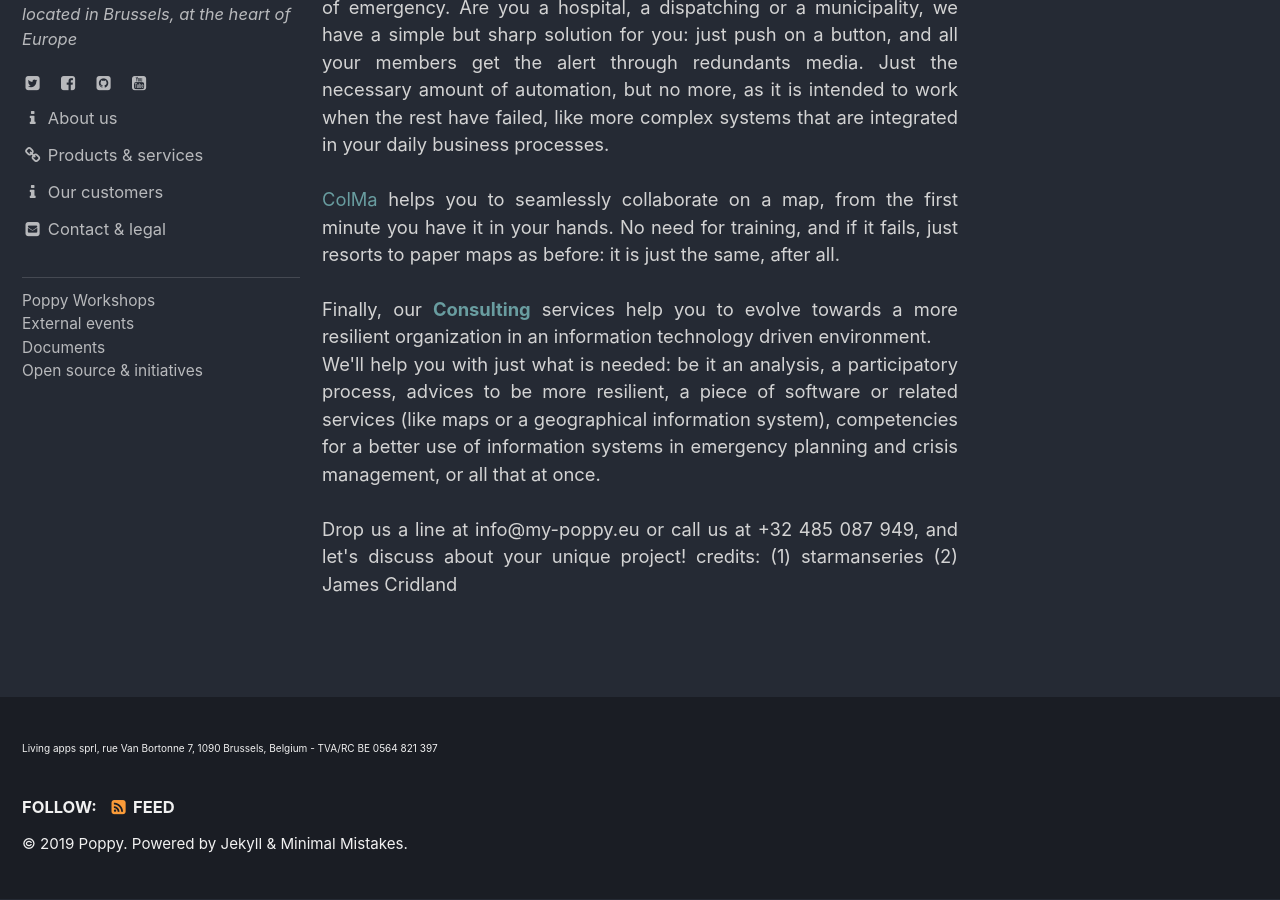
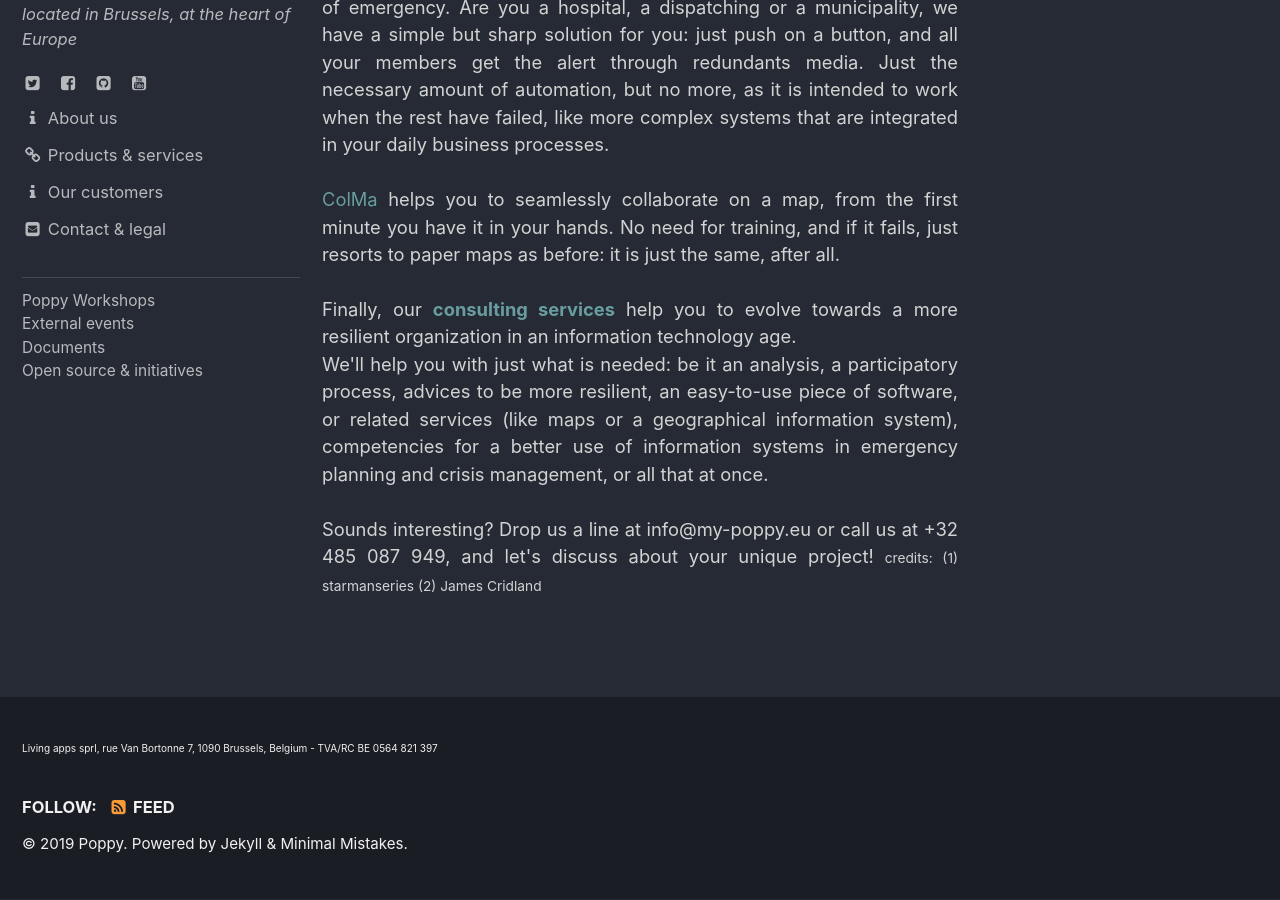
Before and after one commit to ccloquet/ccloquet.github.io, a Jekyll site: the page built from _pages/products_and_services.html, in a window 1280 px wide and 900 px high, scrolled down 857 px. Built offline with Jekyll 4.4.1, drawn with Linux system fonts in a browser that asks for light colours; cached includes are drawn as plain includes.

Commit message:
Update products_and_services.html

```diff
--- a/_pages/products_and_services.html
+++ b/_pages/products_and_services.html
@@ -26,14 +26,15 @@ b {color:white}
 	<a href=''>ColMa</a> helps you to seamlessly collaborate on a map, from the first minute you have it in your hands. No need for training, and if it fails, just resorts to paper maps as before: it is just the same, after all.
 	<br>
 	<br>
-	Finally, our <b><a href=''>Consulting</a></b> services help you to evolve towards a more resilient organization in an information technology driven environment.
+	Finally, our <b><a href=''>consulting services</a></b> help you to evolve towards a more resilient organization in an information technology age.
 	<br>
-	We'll help you with just what is needed: be it an analysis, a participatory process, advices to be more resilient, a piece of software or related services (like maps or a geographical information system),
+	We'll help you with just what is needed: be it an analysis, a participatory process, advices to be more resilient, an easy-to-use piece of software, or related services (like maps or a geographical information system),
 	competencies for a better use of information systems in emergency planning and crisis management, or all that at once.
 	<br>
 	<br>
-	Drop us a line at info@my-poppy.eu or call us at +32 485 087 949, and let's discuss about your unique project!
+	Sounds interesting? Drop us a line at info@my-poppy.eu or call us at +32 485 087 949, and let's discuss about your unique project!
 
-
-credits: (1) starmanseries (2) James Cridland
+	<small>
+	credits: (1) starmanseries (2) James Cridland
+	</small>
 </div>
```
